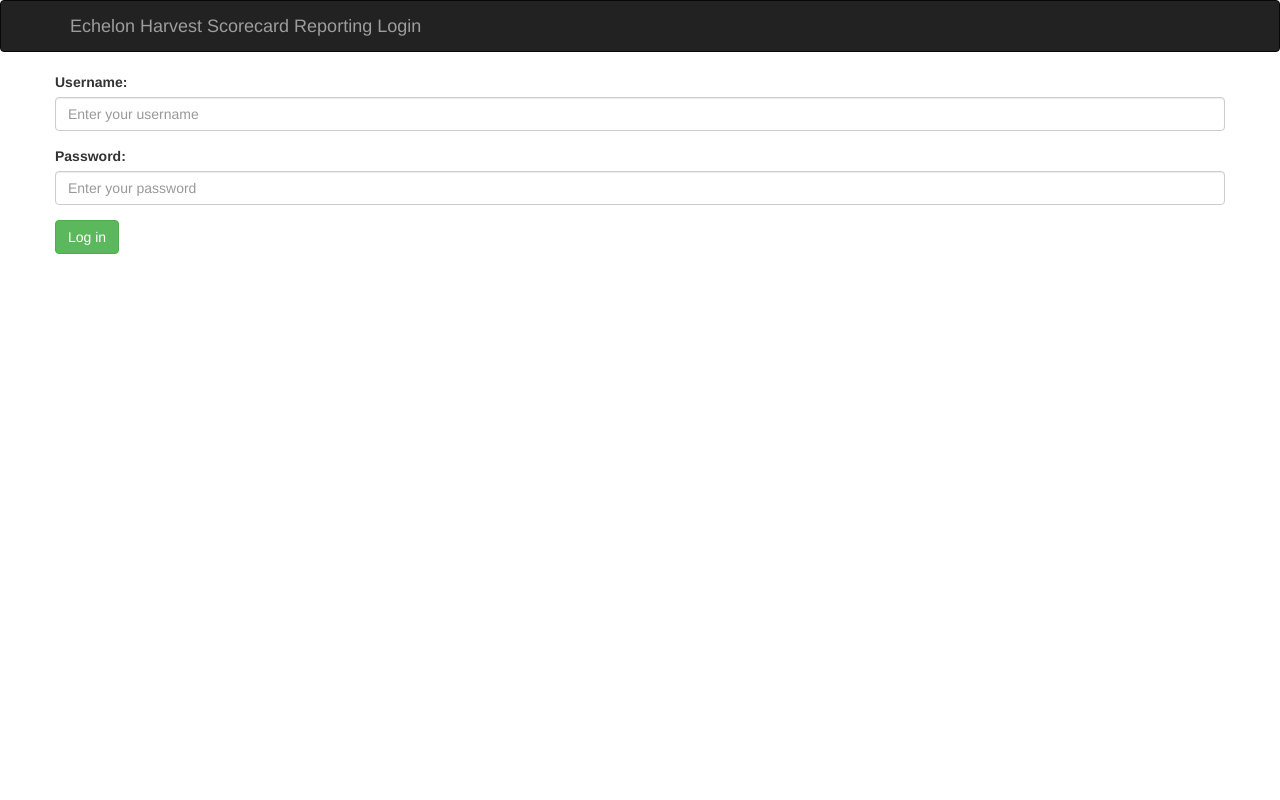
After one commit to Tknecht4/HSC-platform, a Flask app: template templates/login.html in a window 1280 px wide. The commit adds this page. Run offline with Flask 2, Linux system fonts and the light colour scheme; the template is opened without the code that fills it, so the values that code supplies are empty; some libraries are stand-ins or nearby versions.

Commit message:
Added pretty templates for all pages

```diff
--- a/app.py
+++ b/app.py
@@ -5,6 +5,7 @@ from flask import Flask, render_template, request, redirect, url_for, flash, jso
 
 app = Flask(__name__)
 app.config["DEBUG"] = True
+app.config["SECRET_KEY"] = '34tk56gj67'
 
 #import sqlalchemy features for new mysql
 from flask_sqlalchemy import SQLAlchemy
--- a/templates/index.html
+++ b/templates/index.html
@@ -39,6 +39,6 @@
             </ul>
             </br>
             </br>
-            </div>
+        </div>
     </body>
 </html>
--- /dev/null
+++ b/templates/login.html
@@ -0,0 +1,46 @@
+<html>
+    <head>
+        <meta charset="utf-8">
+        <meta http-equiv="X-UA-Compatible" content="IE=edge">
+        <meta name="viewport" content="width=device-width, initial-scale=1">
+
+        <link rel="stylesheet" href="https://maxcdn.bootstrapcdn.com/bootstrap/3.3.5/css/bootstrap.min.css" integrity="sha512-dTfge/zgoMYpP7QbHy4gWMEGsbsdZeCXz7irItjcC3sPUFtf0kuFbDz/ixG7ArTxmDjLXDmezHubeNikyKGVyQ==" crossorigin="anonymous">
+
+        <title>Echelon Reports</title>
+    </head>
+
+    <body>
+        <nav class="navbar navbar-inverse">
+            <div class="container">
+                <div class="navbar-header">
+                    <button type="button" class="navbar-toggle collapsed" data-toggle="collapse" data-target="#navbar" aria-expanded="false" aria-controls="navbar">
+                        <span class="sr-only">Toggle navigation</span>
+                        <span class="icon-bar"></span>
+                        <span class="icon-bar"></span>
+                        <span class="icon-bar"></span>
+                    </button>
+                    <a class="navbar-brand" href="#">Echelon Harvest Scorecard Reporting Login</a>
+                </div>
+            </div>
+        </nav>
+
+        <div class="container">
+
+            <div class="row">
+                <form action="." method="POST">
+                  <div class="form-group">
+                    <label for="username">Username:</label>
+                    <input class="form-control" id="username" name="username" placeholder="Enter your username">
+                  </div>
+                  <div class="form-group">
+                    <label for="password">Password:</label>
+                    <input type="password" class="form-control" id="password" name="password" placeholder="Enter your password">
+                  </div>
+                  <button type="submit" class="btn btn-success">Log in</button>
+                </form>
+            </div>
+
+        </div>
+
+    </body>
+</html>
```
Also changed, not shown: templates/deletefield.html (+31 -5 lines), templates/editfield.html (+27 -1 lines), templates/grower.html (+26 -1 lines), templates/newfield.html (+31 -6 lines).
